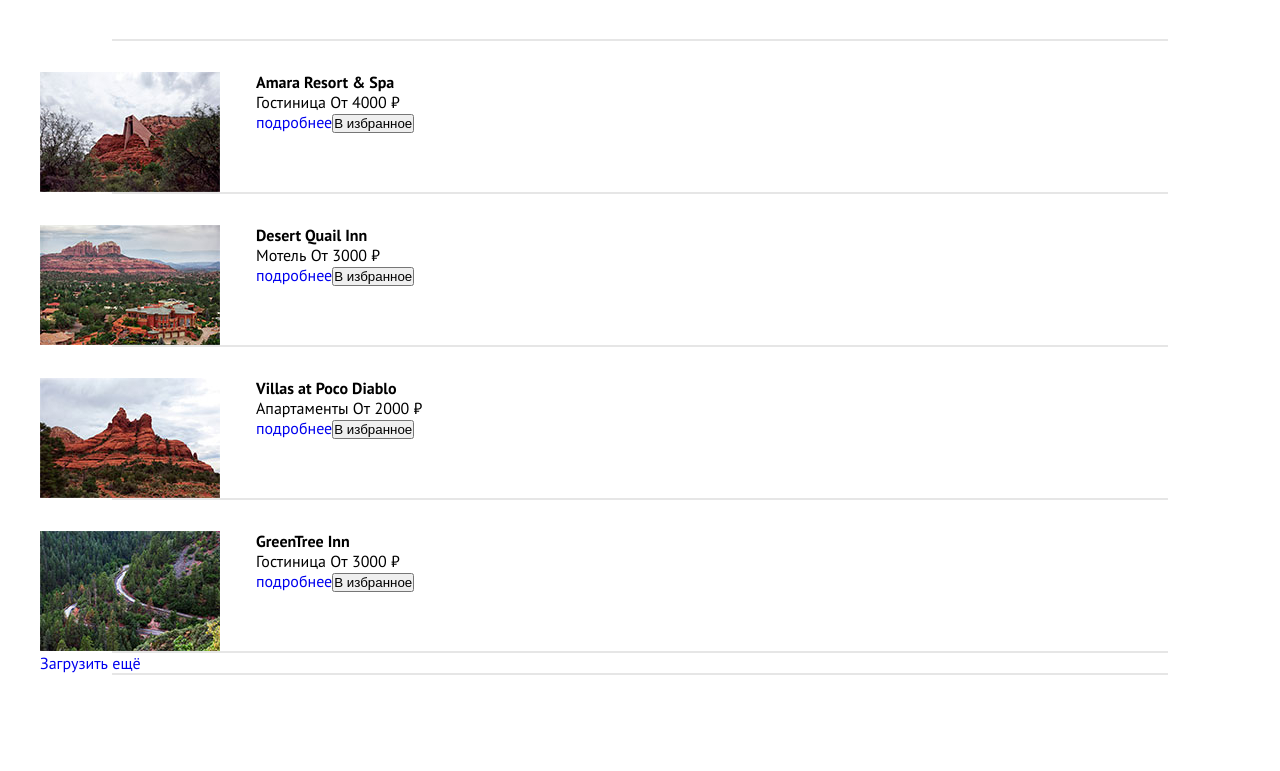
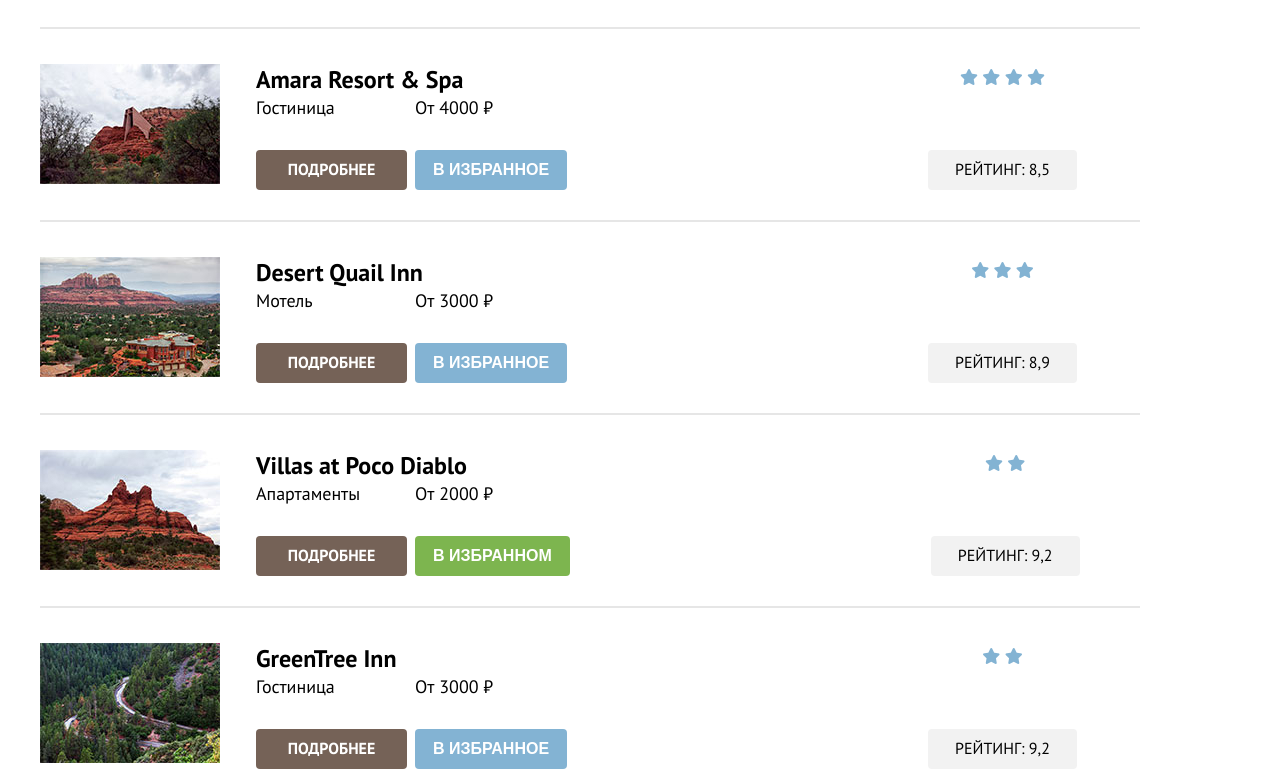
Before and after one commit to dashabas/Sedona, a plain HTML site: page hotels.html in a window 1280 px wide. Shown: the part 610-1381 px from the top of the page. Drawn offline with Linux system fonts and the light colour scheme.

Commit message:
add section search_result

```diff
--- a/css/style.scss
+++ b/css/style.scss
@@ -639,7 +639,6 @@ input[type=number] {
   padding-bottom: 40px;
   .search_container{
     display: flex;
-    margin-bottom: 42px;
     h3{
       font-weight: 700;
       font-size: 30px;
@@ -649,10 +648,12 @@ input[type=number] {
       margin-right: 192px;
     }
   }
-  hr{
-    max-width: 1056px;
+  .line{
+    display: inline-block;
+    margin-top: 30px;
+    margin-bottom: 31px;
+    max-width: 1100px;
     width: 100%;
-    margin: auto;
     border: 1px solid #E6E6E6;
   }
 }
@@ -668,7 +669,6 @@ input[type=number] {
 
 .list_item{
   display: flex;
-  margin-top: 31px;
   .list_photo{
     margin-right: 36px;
     img{
@@ -676,10 +676,116 @@ input[type=number] {
       width: 100%;
     }
   }
-  .list_btn{
-    display: flex;
+  .list_hotel{
+    margin-right: 361px;
+    h4{
+      font-weight: 700;
+      font-size: 24px;
+      line-height: 31px;
+      margin-bottom: 1px;
+    }
   }
 }
+
+.list_desc{
+  display: flex;
+  .type_btn{
+    max-width: 151px;
+    margin-right: 8px;
+    span{
+      display: inline-block;
+      margin-bottom: 31px;
+      font-size: 18px;
+      line-height: 23px;
+    }
+    a{
+      display: inline-block;
+      padding: 9px 25px 10px;
+      max-width: 151px;
+      width: 100%;
+      background: #756257;
+      border-radius: 4px;
+      color: $white_font;
+      font-weight: 700;
+      font-size: 16px;
+      line-height: 21px;
+      text-align: center;
+      text-transform: uppercase;
+      box-sizing: border-box;
+    }
+  }
+  .price_btn{
+    span{
+      display: inline-block;
+      margin-bottom: 31px;
+      font-size: 18px;
+      line-height: 23px;
+    }
+    button{
+      padding: 9px 18px 10px;
+      max-width: 160px;
+      width: 100%;
+      background: #83B3D3;;
+      border-radius: 4px;
+      border: none;
+      color: $white_font;
+      font-weight: 700;
+      font-size: 16px;
+      line-height: 21px;
+      text-align: center;
+      text-transform: uppercase;
+      box-sizing: border-box;
+    }
+    .choice{
+      background: #7DB54F;
+    }
+  }
+}
+
+.stars{
+  align-self: flex-end;
+  text-align: center;
+  i{
+    color: #83B3D3;
+    width: 18px;
+    height: 17px;
+  }
+  .rating{
+    display: inline-block;
+    margin-top: 63px;
+    background: #F2F2F2;
+    border-radius: 4px;
+    padding: 9px 27px 10px;
+    font-size: 16px;
+    line-height: 21px;
+    text-align: center;
+    text-transform: uppercase;
+  }
+}
+
+.download_more{
+  text-align: center;
+  a{
+    display: inline-block;
+    font-weight: 700;
+    font-size: 20px;
+    line-height: 26px;
+    text-align: center;
+    text-transform: uppercase;
+    color: $white_font;
+    background-color: #83B3D3;
+    border-radius: 4px;
+    padding: 13px 50px;
+    max-width: 625px;
+    width: 100%;
+  }
+}
+
+
+
+
+
+
 
 
 /*section Newsletter_hotels*/
--- a/hotels.html
+++ b/hotels.html
@@ -160,88 +160,127 @@
             </div>
         </form>
     </div>
-    <hr>
     <div class="main_container">
+        <hr class="line">
         <div class="list_item">
             <div class="list_photo">
                 <img src="images/hotel_1.jpg" alt="AmaraResort&Spa">
             </div>
-            <div>
+            <div class="list_hotel">
                 <h4>Amara Resort & Spa</h4>
-                <div>
+                <div class="list_desc">
+                    <div class="type_btn">
                         <span>Гостиница</span>
+                        <a href="#">подробнее</a>
+                    </div>
+                    <div class="price_btn">
                         <span>От 4000 ₽</span>
-                </div>
-                <div class="list_btn">
-                    <a href="#">подробнее</a>
                         <form action="" method="get">
                             <button>В избранное</button>
                         </form>
                     </div>
                 </div>
             </div>
-        <hr>
+            <div class="stars">
+                <div>
+                    <i class="fas fa-star"></i>
+                    <i class="fas fa-star"></i>
+                    <i class="fas fa-star"></i>
+                    <i class="fas fa-star"></i>
+                </div>
+                <span class="rating">Рейтинг: 8,5</span>
+            </div>
+        </div>
+        <hr class="line">
         <div class="list_item">
             <div class="list_photo">
                 <img src="images/hotel_2.jpg" alt="AmaraResort&Spa">
             </div>
-            <div>
+            <div class="list_hotel">
                 <h4>Desert Quail Inn</h4>
-                <div>
+                <div class="list_desc">
+                    <div class="type_btn">
                         <span>Мотель</span>
+                        <a href="#">подробнее</a>
+                    </div>
+                    <div class="price_btn">
                         <span>От 3000 ₽</span>
-                </div>
-                <div class="list_btn">
-                    <a href="#">подробнее</a>
                         <form action="" method="get">
                             <button>В избранное</button>
                         </form>
                     </div>
                 </div>
             </div>
-        <hr>
+            <div class="stars">
+                <div>
+                    <i class="fas fa-star"></i>
+                    <i class="fas fa-star"></i>
+                    <i class="fas fa-star"></i>
+                </div>
+                <span class="rating">Рейтинг: 8,9</span>
+            </div>
+        </div>
+        <hr class="line">
         <div class="list_item">
             <div class="list_photo">
                 <img src="images/hotel_3.jpg" alt="AmaraResort&Spa">
             </div>
+            <div class="list_hotel">
+                <h4>Villas at Poco Diablo</h4>
+                <div class="list_desc">
+                    <div class="type_btn">
+                        <span>Апартаменты</span>
+                        <a href="#">подробнее</a>
+                    </div>
+                    <div class="price_btn">
+                        <span>От 2000 ₽</span>
+                        <form action="" method="get">
+                            <button class="choice">В избранном</button>
+                        </form>
+                    </div>
+                </div>
+            </div>
+            <div class="stars">
                 <div>
-                <h4>Villas at Poco Diablo</h4>
-                <div>
-                    <span>Апартаменты</span>
-                    <span>От 2000 ₽</span>
+                    <i class="fas fa-star"></i>
+                    <i class="fas fa-star"></i>
                 </div>
-                <div class="list_btn">
+                <span class="rating">Рейтинг: 9,2</span>
+            </div>
+        </div>
+        <hr class="line">
+        <div class="list_item">
+            <div class="list_photo">
+                <img src="images/hotel_4.jpg" alt="AmaraResort&Spa">
+            </div>
+            <div class="list_hotel">
+                <h4>GreenTree Inn</h4>
+                <div class="list_desc">
+                    <div class="type_btn">
+                        <span>Гостиница</span>
                         <a href="#">подробнее</a>
+                    </div>
+                    <div class="price_btn">
+                        <span>От 3000 ₽</span>
                         <form action="" method="get">
                             <button>В избранное</button>
                         </form>
                     </div>
                 </div>
             </div>
-        <hr>
-        <div class="list_item">
-            <div class="list_photo">
-                <img src="images/hotel_4.jpg" alt="AmaraResort&Spa">
+            <div class="stars">
+                <div>
+                    <i class="fas fa-star"></i>
+                    <i class="fas fa-star"></i>
                 </div>
-            <div>
-                <h4>GreenTree Inn</h4>
-                <div>
-                    <span>Гостиница</span>
-                    <span>От 3000 ₽</span>
-                </div>
-                <div class="list_btn">
-                    <a href="#">подробнее</a>
-                    <form action="" method="get">
-                        <button>В избранное</button>
-                    </form>
+                <span class="rating">Рейтинг: 9,2</span>
             </div>
         </div>
-        </div>
-        <hr>
-        <div>
+        <hr class="line">
+        <div class="download_more">
             <a href="#">Загрузить ещё</a>
         </div>
-        <hr>
+        <hr class="line">
     </div>
 </section>
 
@@ -294,7 +333,7 @@
 
 
 
-
+<script src="https://kit.fontawesome.com/0148f7d94a.js" crossorigin="anonymous"></script>
 <script src="js/nouislider.min.js"></script>
 <script src="js/range-slider.js"></script>
 
```
Also changed, not shown: css/style.css, 1 other file. Lines whose indentation alone changed are shown as unchanged.
